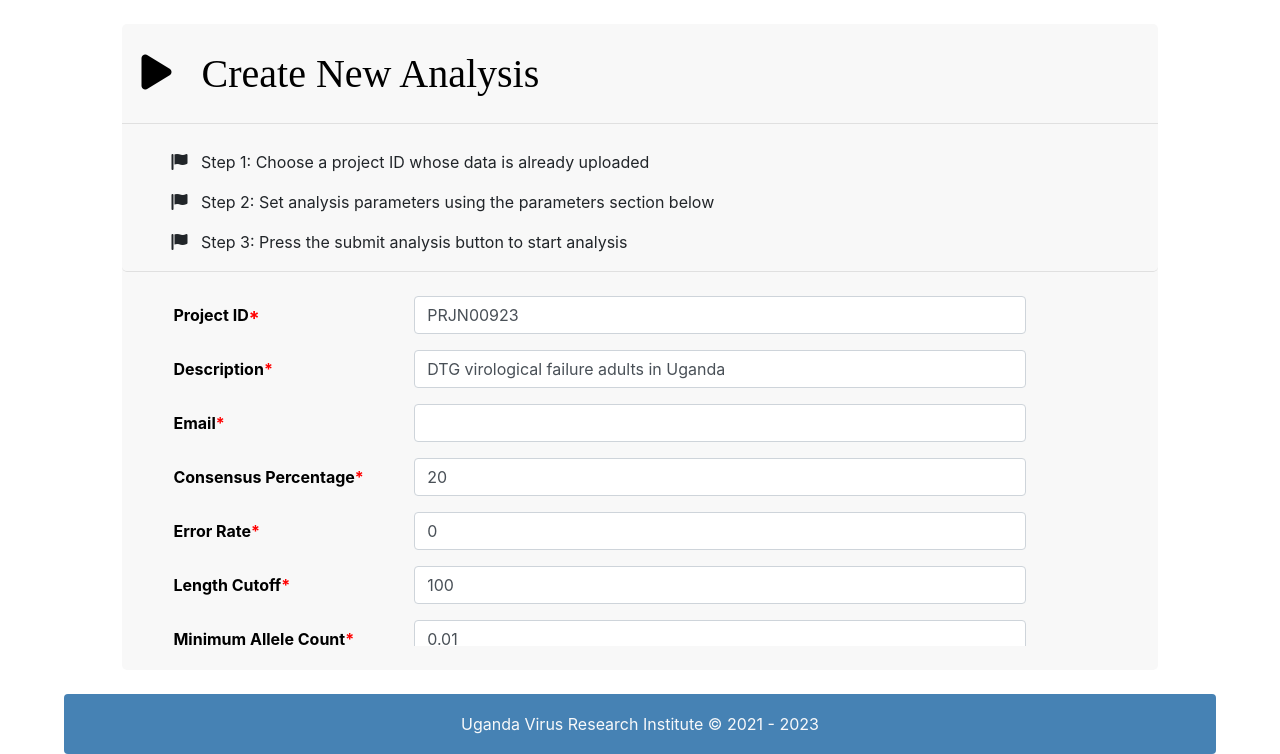
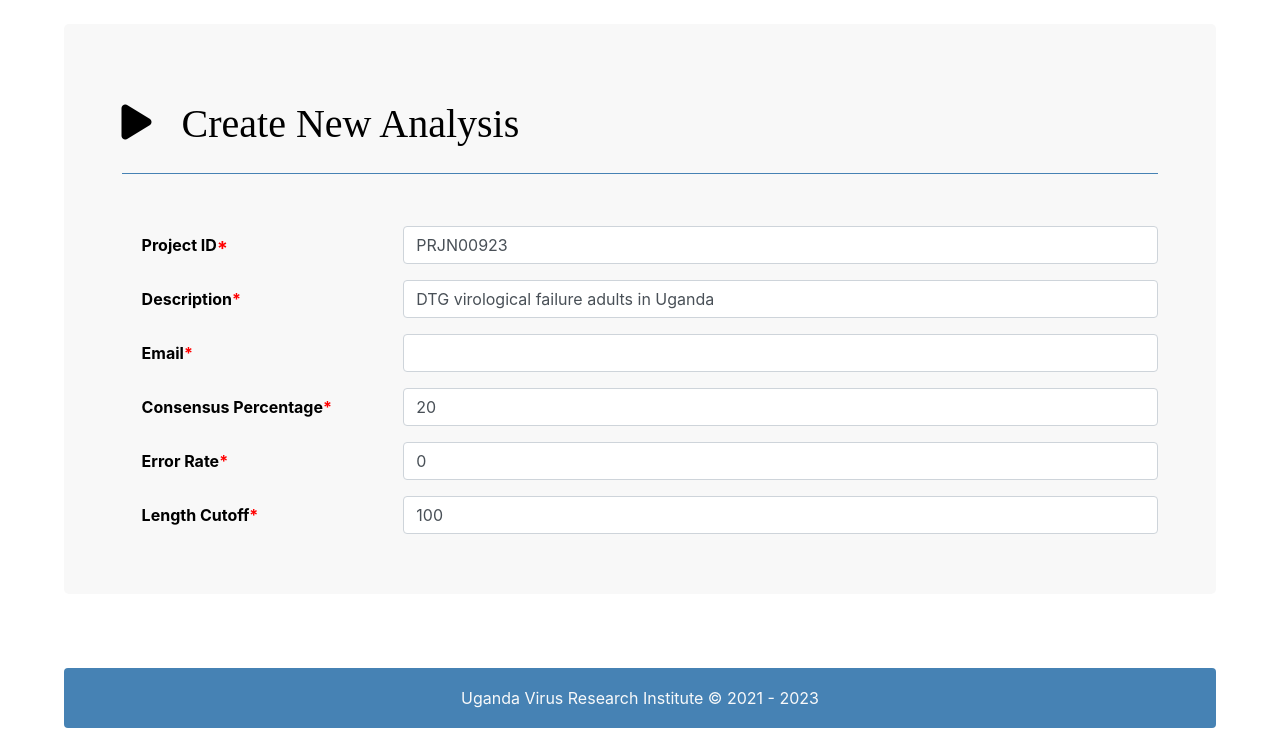
Before and after one commit to AlfredUg/HIVseqDB, a Django app: page /analysis/create/ in a window 1280 px wide. Shown: the part 72-826 px from the top of the page. After the commit the page ends 800 px from the top, so only its background shows below. Run offline with Django 4.2, Linux system fonts and the light colour scheme; parts of the project's set-up code (start-up, migrations or seed data) failed here and were passed over; some libraries are stand-ins or nearby versions.

Commit message:
fix the double rendering of forms

```diff
--- a/analysis/forms.py
+++ b/analysis/forms.py
@@ -20,13 +20,14 @@
     @property
     def helper(self):
         helper = FormHelper(self)
+        helper.layout=Layout()
         for field in self.Meta().fields:
             helper.layout.append(
                 Field(field, wrapper_class='row')
             )
         helper.layout.append(Submit('submit', 'Submit analysis', css_class='btn-success'))
         helper.layout.append(Button('cancel', 'Cancel', css_class='btn-danger'))
-        helper.field_class='col-8'
+        helper.field_class='col-9'
         helper.label_class='col-3'
         helper.form_class = 'form-horizontal'
         return helper
--- a/templates/analysis/new-analysis.html
+++ b/templates/analysis/new-analysis.html
@@ -11,23 +11,17 @@
 <link rel="stylesheet" type="text/css" href="https://cdnjs.cloudflare.com/ajax/libs/font-awesome/6.2.1/css/all.min.css">
 <style>
     .analysis-container {
-        width: 90%;
+        height: 100%;
+        /* width: 90%; */
         border-radius: 5px;
         background-color:#F8F8F8;
         margin: auto;
-        height: 100%;
+        padding-left: 5%;
+        padding-right: 5%;
+        padding-top: 50px;
+        padding-bottom: 50px;
     }
-    .instructions {
-    height: 100px;
-    width: 100%;
-    border-radius: 5px;
-    display: flex;
-/*    align-items: center; */
-    justify-content: center;
-    flex-direction: column;
-    padding: 20px 20px 20px 50px;
-    border-bottom: 1px solid #E0E0E0;
- }
+
     .analysis-header {
     height: 100px;
     width: 100%;
@@ -36,26 +30,28 @@
 /*    align-items: center; */
     justify-content: center;
     flex-direction: column;
-    border-bottom: 1px solid #E0E0E0;
+    border-bottom: 1px solid rgb(70,130,180);
   /*  background-color:lightgrey; */
 
  }
  .icon {
      color: black;
      font-size: 40px;
-     padding: 20px 20px 20px 20px;
      font-family: bold;
  }
 
  .scroll {
     overflow-y: scroll ;
-    height: 350px;
+    height: 370px;
+    padding-bottom: 20px;
  }
 
  .params {
      margin: auto;
-     width: 90%;
      align-items: center;
+     /* width: 90%; */
+     padding-top: 5%;
+     padding-left: 20px;
  }
 
  label {
@@ -78,25 +74,12 @@
         &nbsp Create New Analysis
     </div>
 </div>
-<br><br>
-<div class="instructions">
-    <p><i class="fa fa-flag" aria-hidden="true"></i>
-        &nbsp Step 1: Choose a project ID whose data is already uploaded</p>
-    <p><i class="fa fa-flag" aria-hidden="true"></i>
-        &nbsp Step 2: Set analysis parameters using the parameters section below</p>
-    <p><i class="fa fa-flag" aria-hidden="true"></i>
-        &nbsp Step 3: Press the submit analysis button to start analysis</p>
-    <br>
-</div>
-<br>
 
 <div class="scroll">
     <div class="params">
         {% crispy form %}
     </div>
-    <br>
 </div>
-<br>
 </div>
 <br>
 
```
Also changed, not shown: templates/analysis/analysis-results.html (+5 -2 lines), templates/analysis/detailed-analysis-results.html (+6 -3 lines), templates/base/home.html (+6 -10 lines), templates/search/ngs-data.html (+5 -2 lines), templates/search/sample-data.html (+5 -2 lines), templates/uploads/upload-NGS-data.html (+13 -33 lines), templates/uploads/upload-sample-metadata.html (+7 -12 lines), uploads/forms.py (+4 -3 lines), db.sqlite3.
